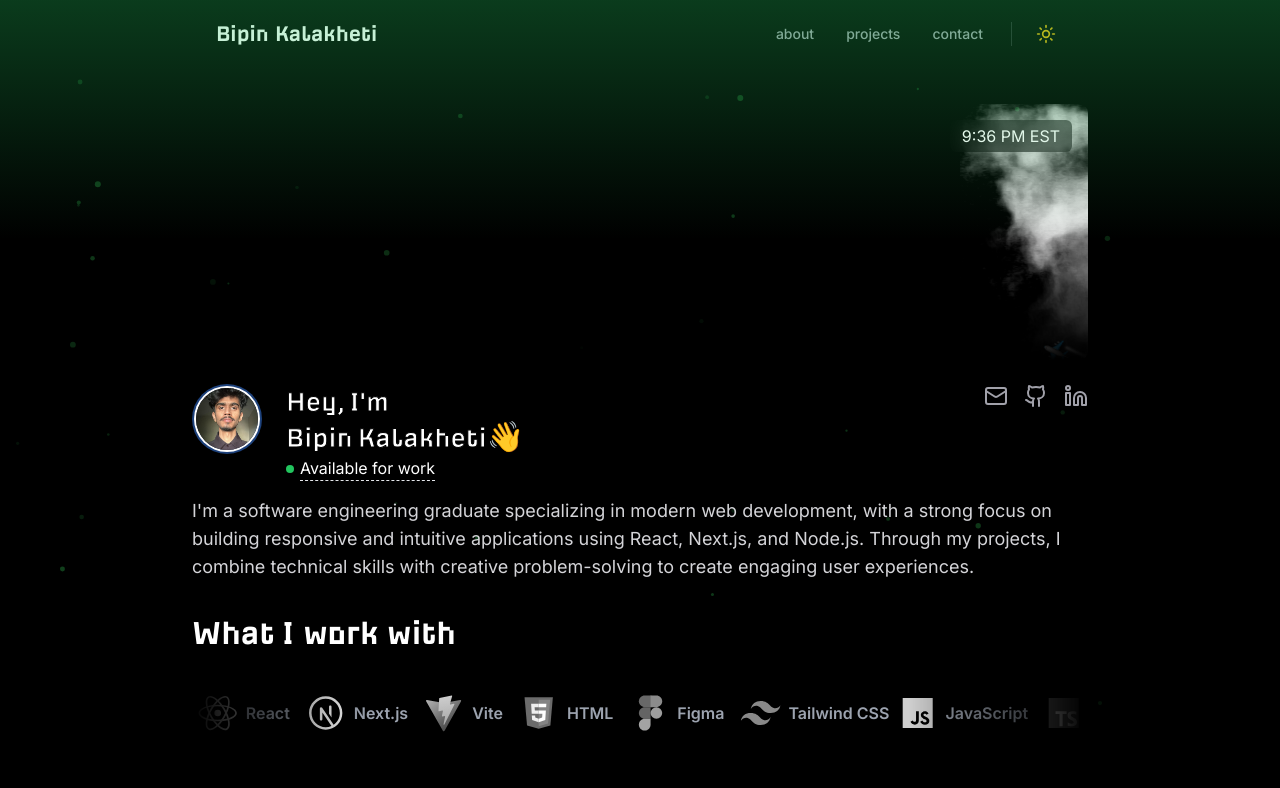
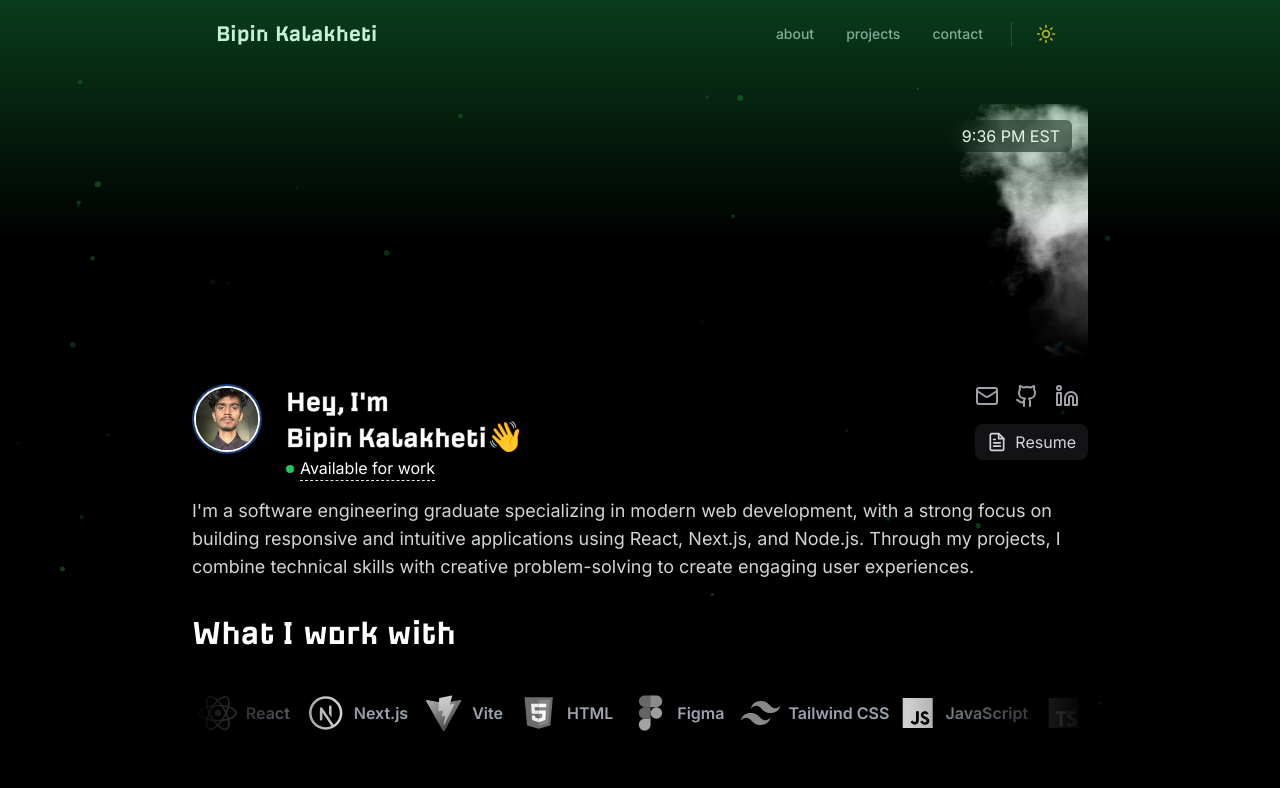
Before and after one commit to Bipin-Kalakheti/portfolio_v2, a Next.js app: page / in a window 1280 px wide. Shown: the top 788 px of the page. Built offline with nearby package versions, Linux system fonts and the light colour scheme; no server answers.

Commit message:
feat: enhance profile section with resume link and dynamic social icons

```diff
--- a/src/components/AnimatedLetters.css
+++ b/src/components/AnimatedLetters.css
@@ -5,7 +5,7 @@
   animation-fill-mode: forwards;
   min-width: 5px;
   -webkit-text-stroke-width: 1px;
-  -webkit-text-stroke-color: black;
+  -webkit-text-stroke-color: var(--shadow-color);
 }
 
 .text-animate-hover {
@@ -13,7 +13,7 @@
   opacity: 1 !important;
   display: inline-block;
   -webkit-text-stroke-width: 1px;
-  -webkit-text-stroke-color: black;
+  -webkit-text-stroke-color: var(--shadow-color);
   /* text-shadow: 4px 4px var(--shadow-color); */
   animation: rubberBand 1s;
 }
--- a/src/components/Profile.tsx
+++ b/src/components/Profile.tsx
@@ -4,11 +4,12 @@ import Image from "next/image";
 import { useEffect, useState } from "react";
 import AnimatedLetters from "./AnimatedLetters";
 import NameComp from "./namecomp";
-
+import { motion } from "framer-motion";
 
 const ProfileSection = () => {
   const [letterClass, setLetterClass] = useState("text-animate");
   const nameArray = ["i", "p", "i", "n"];
+
 
   // useEffect(() => {
   //   // Reduced timeout from 4000 to 3000 for faster initial animation
@@ -82,7 +83,8 @@ const ProfileSection = () => {
         <div className="flex-1">
           <h1 className="lg:text-3xl md:text-2xl sm:text-xl text-xl font-semibold cursor-pointer transition-colors duration-300">
             <span>
-                <NameComp text="Hey, I'm" /><br/> <NameComp text="Bipin Kalakheti" />
+              <NameComp text="Hey, I'm" />
+              <br /> <NameComp text="Bipin Kalakheti" />
             </span>
             <span className="inline-block waving-hand">👋</span>
           </h1>
@@ -121,7 +123,8 @@ const ProfileSection = () => {
             </div>
           </a>
         </div>
-        <div className="hidden gap-4  sm:flex">
+        <div className="hidden gap-4  sm:flex sm:flex-col">
+          <div className="flex gap-4">
             <a
               href="mailto:bipinkalakheti7@gmail.com"
               className="text-zinc-400 hover:text-zinc-800 dark:hover:text-white transition"
@@ -148,10 +151,51 @@ const ProfileSection = () => {
               <Linkedin className="w-6 h-6" />
             </a>
           </div>
+          <div className="flex gap-4">
+            <a
+              href="/assets/CV/resume.pdf"
+              target="_blank"
+              rel="noopener noreferrer"
+              className="text-zinc-500 dark:text-zinc-300 hover:text-zinc-800 dark:hover:text-white transition flex items-center gap-2"
+              aria-label="Resume"
+            >
+              <motion.div
+                className="flex items-center gap-2 px-3 py-1.5 rounded-lg bg-zinc-100 dark:bg-zinc-800/50 hover:bg-zinc-200 dark:hover:bg-zinc-800 transition-all duration-300"
+                whileHover={{ y: -2,
+                  scale: 1.05,
+                 }}
+                whileTap={{ scale: 0.90 }}
+              >
+                <svg
+                  xmlns="http://www.w3.org/2000/svg"
+                  width="20"
+                  height="20"
+                  viewBox="0 0 24 24"
+                  fill="none"
+                  stroke="currentColor"
+                  strokeWidth="2"
+                  strokeLinecap="round"
+                  strokeLinejoin="round"
+                >
+                  <path d="M14 2H6a2 2 0 0 0-2 2v16a2 2 0 0 0 2 2h12a2 2 0 0 0 2-2V8z" />
+                  <polyline points="14 2 14 8 20 8" />
+                  <line x1="16" y1="13" x2="8" y2="13" />
+                  <line x1="16" y1="17" x2="8" y2="17" />
+                  <line x1="10" y1="9" x2="8" y2="9" />
+                </svg>
+                Resume
+              </motion.div>
+            </a>
+          </div>
+        </div>
       </div>
       <div className="flex flex-col gap-2 ">
         <p className="dark:text-zinc-300 text-lg">
-        I&apos;m a software engineering graduate specializing in modern web development, with a strong focus on building responsive and intuitive applications using React, Next.js, and Node.js. Through my projects, I combine technical skills with creative problem-solving to create engaging user experiences.
+          I&apos;m a software engineering graduate specializing in modern web
+          development, with a strong focus on building responsive and intuitive
+          applications using React, Next.js, and Node.js. Through my projects, I
+          combine technical skills with creative problem-solving to create
+          engaging user experiences.
         </p>
       </div>
     </>
```
Also changed, not shown: 1 other file (tests, documents, lock files or other folders). Lines whose indentation alone changed are shown as unchanged.
